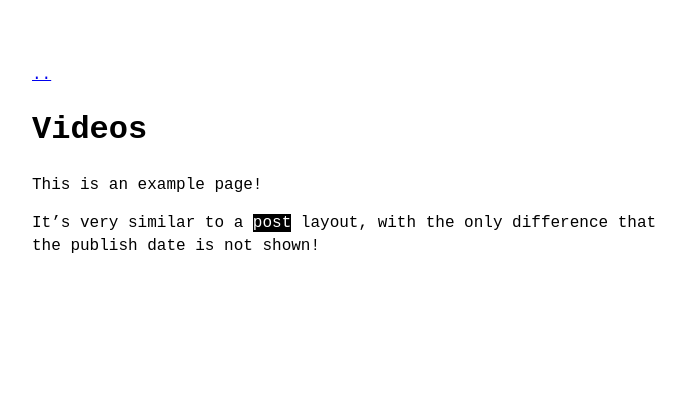
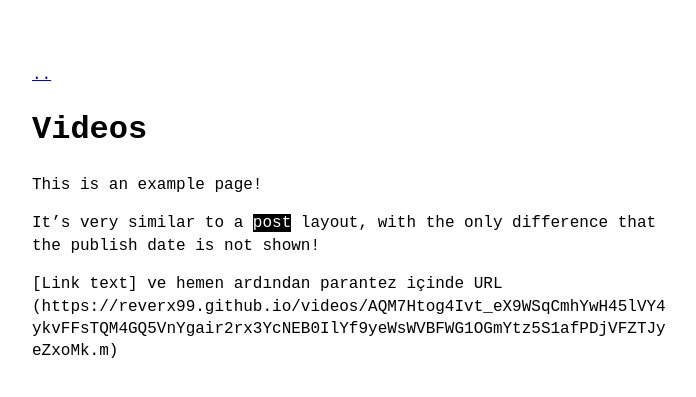
Before and after one commit to reverx99/reverx99.github.io, a Jekyll site: the page built from videos.md, in a window 1280 px wide. Shown: the top 397 px of the page, without its empty margins (288-984 px from the left). Built offline with Jekyll 4.4.1, drawn with Linux system fonts in a browser that asks for light colours.

Commit message:
link text

```diff
--- a/videos.md
+++ b/videos.md
@@ -6,3 +6,5 @@ title: Videos
 This is an example page!
 
 It's very similar to a `post` layout, with the only difference that the publish date is not shown!
+
+[Link text] ve hemen ardından parantez içinde URL (https://reverx99.github.io/videos/AQM7Htog4Ivt_eX9WSqCmhYwH45lVY4ykvFFsTQM4GQ5VnYgair2rx3YcNEB0IlYf9yeWsWVBFWG1OGmYtz5S1afPDjVFZTJyeZxoMk.m)
```
